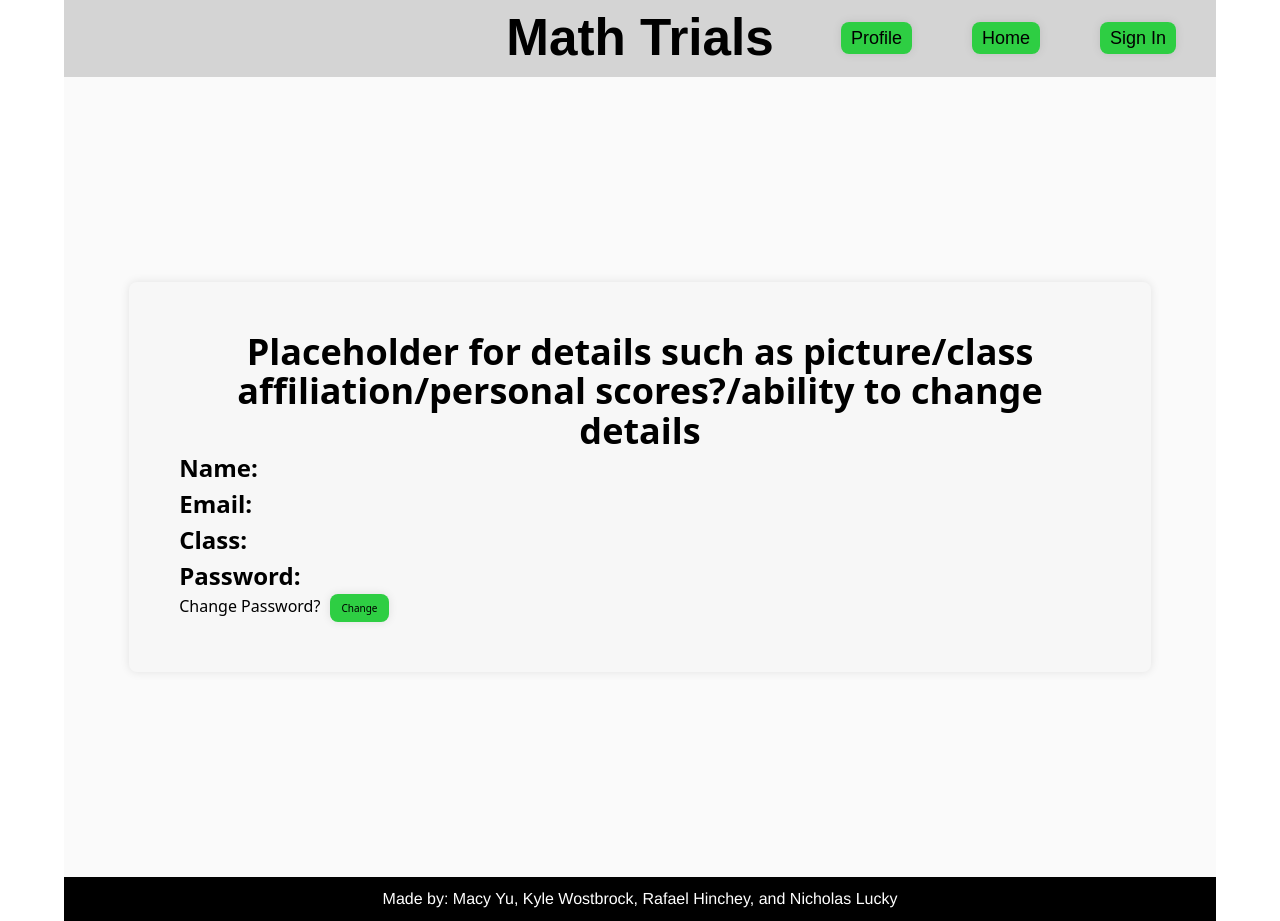
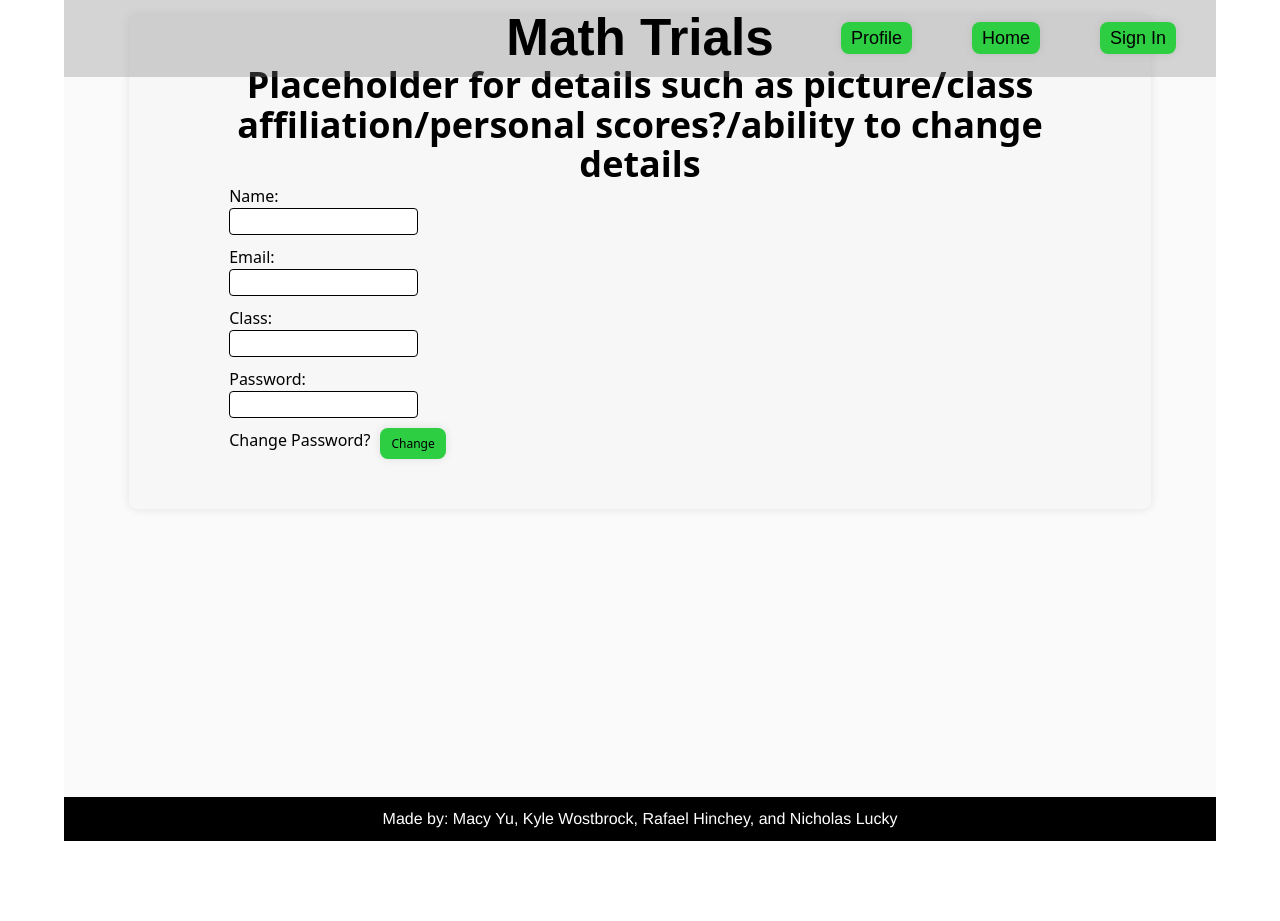
Before and after one commit to Masiesworld/math-game-website, a React (Vite) app in the folder client/: page /profile in a window 1280 px wide. After the commit the page ends 841 px from the top, so only its background shows below. Built offline with nearby package versions, Linux system fonts and the light colour scheme; no server answers.

Commit message:
added more stuff for profile/password reset and removed redundency in signup/app.css

```diff
--- a/client/src/App.css
+++ b/client/src/App.css
@@ -18,7 +18,7 @@ body, html, #root{
     color: rgb(255, 255, 255);
     width: 90vw;
     margin: auto;
-    height: 100vh;
+    height: 90vh;
     background-color: rgba(241, 241, 241, 0.39);
     color: #000;
 }
--- a/client/src/Pages/PasswordReset.jsx
+++ b/client/src/Pages/PasswordReset.jsx
@@ -1,12 +1,22 @@
     import { useState } from 'react'
     import '../App.css'
+    import './PasswordReset.css'
 
 
     function PasswordReset(){
+        const [Email, setEmail] = useState("")
+
+        function handleEmailChange(event){
+      setEmail(event.target.value);
+  }
     return(
         <div>
             <div className= "box-main">
-                <h1>Send an email that'll allow password resettting?</h1>
+                <div className="passwordReset">
+                <h2>Enter the email of the account</h2>
+                <input value={Email} onChange={handleEmailChange} type='text' placeholder='Enter your email'/>
+                <button className="btn btn-sm">Send email</button>
+                </div>
             </div>
         </div>
          )
--- a/client/src/Pages/Profile.css
+++ b/client/src/Pages/Profile.css
@@ -7,10 +7,30 @@
   border-radius: 8px;
   box-shadow: 0 0 10px rgba(0,0,0,0.1);
   color: #000;
+  margin-top: -250px;
 }
 
 .information {
     text-align: left;
+    margin-left: 50px;
+}
+
+.row {
+    display: flex;
+    align-items: center;
+    margin-bottom: 10px;
+}
+
+.row label{
+    width: 15px;
+    margin-right: 10px;
+}
+
+.row input{
+    align-items: flex;
+    padding: 5px;
+    border: 1px solid #000000;
+    border-radius: 4px;
 }
 
 .Profile h1 {
@@ -22,5 +42,5 @@
 }
 
 .PassChange .btn{
-    font-size: 10px;
+    font-size: 12px;
 }
--- a/client/src/Pages/Profile.jsx
+++ b/client/src/Pages/Profile.jsx
@@ -4,16 +4,41 @@
 
 
     function Profile(){
+        const [name, setName] = useState("");
+            function handleNameChange(event){
+                setName(event.target.value);
+            }
+    const [email, setEmail] = useState("");
+            function handleEmailChange(event){
+                setEmail(event.target.value)
+            }
+    const [password, setPassword] = useState("");
+            function handlePasswordChange(event){
+                setPassword(event.target.value)
+            }
+    const [classroom, setClassRoomCheck] = useState("");
+            function handleClassRoomChange(event){
+                setClassRoomCheck(event.target.value)
+            }
+
     return(
         <div>
             <div className= "box-main">
                 <div className="Profile">
                     <h1>Placeholder for details such as picture/class affiliation/personal scores?/ability to change details</h1>
                     <div className="information">
-                        <h2>Name: </h2>
-                        <h2>Email: </h2>
-                        <h2>Class: </h2>
-                        <h2>Password: </h2>
+                        <div className="row">
+                            <label>Name: <input value ={name} onChange={handleNameChange} type='text' placeholder={name}/></label>
+                            </div>
+                        <div className="row">
+                            <label>Email: <input value ={email} onChange={handleEmailChange} type='text' placeholder={email}/></label>
+                            </div>
+                        <div className="row">
+                            <label>Class: <input value ={classroom} onChange={handleClassRoomChange} type='text' placeholder={classroom}/></label>
+                            </div>
+                        <div className="row">
+                            <label>Password: <input value ={password} onChange={handlePasswordChange} type='text' placeholder={password}/></label>
+                            </div>
                         <div className="PassChange">
                             <p>Change Password?</p>
                             <button className="btn btn-sm">Change</button>
--- a/client/src/Pages/Sign-in.css
+++ b/client/src/Pages/Sign-in.css
@@ -15,3 +15,7 @@
   margin-top: 10px;
   font-size: 16px;
 }
+
+.passwordChange:hover{
+  text-decoration: underline;
+}
--- a/client/src/Pages/Sign-in.jsx
+++ b/client/src/Pages/Sign-in.jsx
@@ -46,7 +46,7 @@ function SignIn(){
         <input value={password} onChange={handlePasswordChange} type='text' placeholder='Enter your password'/>
         {/* could delete later */}
         <p>Username: {name}</p>
-        <p>Reset password</p>
+        <Link to="/PasswordReset" className="passwordChange">Reset password</Link>
         <p>Don't have an account?</p>
         <Link to="/Sign-up" className="btn btn-sm">Sign Up</Link>
         <button className="btn btn-sm" onClick={handleLogin}>Login</button>
--- a/client/src/Pages/Sign-up.css
+++ b/client/src/Pages/Sign-up.css
@@ -21,6 +21,10 @@
     display: end;
 }
 
+.sign-up-form h2{
+  text-align: end;
+}
+
 .sign-up-form input[type="checkbox"] {
     cursor: pointer;
     width: 15px;
--- a/client/src/Pages/Sign-up.jsx
+++ b/client/src/Pages/Sign-up.jsx
@@ -61,10 +61,10 @@ function SignUp(){
             <div className= "box-main">
                 <div className='sign-up-form'>
                     <p>Account Type <input type='checkbox' checked={isChecked} onChange={HandleCheck}/>Teacher</p>
-                    <h2 className='align-end'>Username: <input value ={name} onChange={handleNameChange} type='text'/></h2>
-                    <h2 className='align-end'>Email: <input value ={email} onChange={handleEmailChange} type='text'/></h2>
-                    <h2 className='align-end'>Password: <input value ={password} onChange={handlePasswordChange} type='text'/></h2>
-                    <h2 className='align-end'>Confirm Password: <input value ={passwordCheck} onChange={handlePasswordCheckChange} type='text'/></h2>
+                    <h2>Username: <input value ={name} onChange={handleNameChange} type='text'/></h2>
+                    <h2>Email: <input value ={email} onChange={handleEmailChange} type='text'/></h2>
+                    <h2>Password: <input value ={password} onChange={handlePasswordChange} type='text'/></h2>
+                    <h2>Confirm Password: <input value ={passwordCheck} onChange={handlePasswordCheckChange} type='text'/></h2>
 
                     <button className="btn btn-sm" onClick={validateUser}>Create Account</button>
 
```
Also changed, not shown: client/src/Pages/PasswordReset.css (line endings or trailing spaces).
